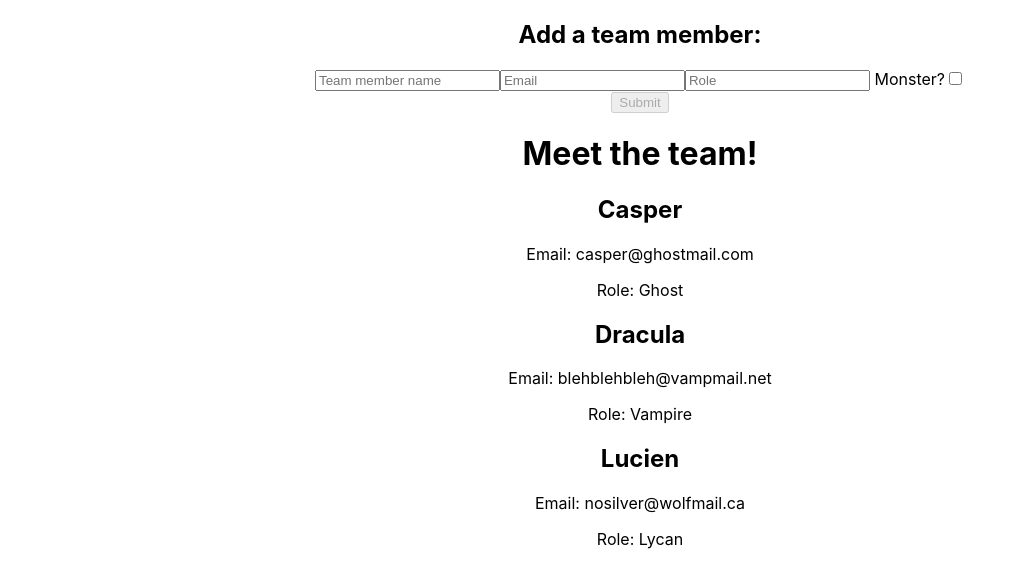
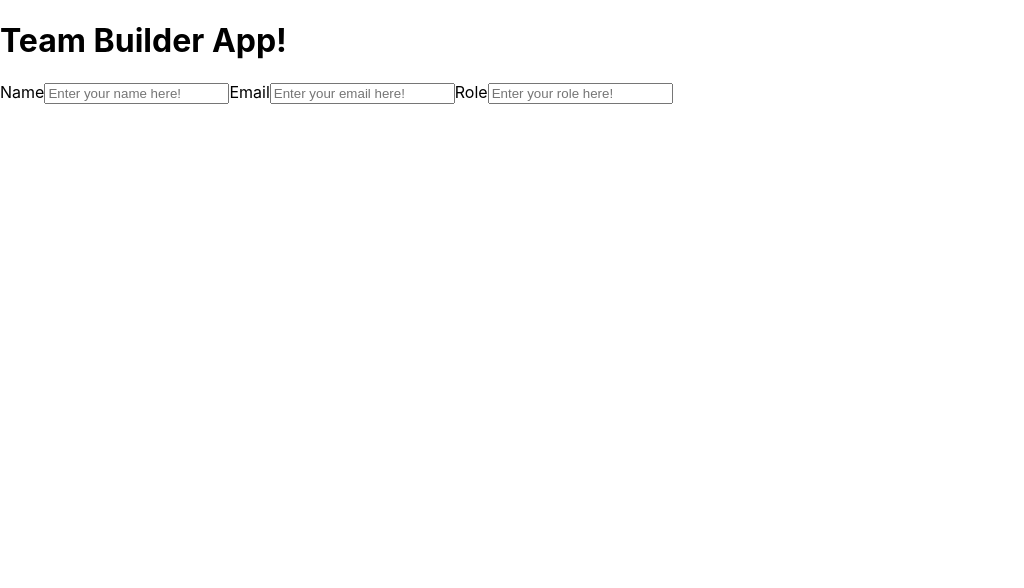
Before and after one commit to bloominstituteoftechnology/team-builder, a React (Create React App) app in the folder team-builder/: page / in a window 1280 px wide. Shown: the top 588 px of the page, without its empty margins (0-1024 px from the left). Built offline with nearby package versions, Linux system fonts and the light colour scheme.

Commit message:
final push

```diff
--- a/team-builder/src/App.js
+++ b/team-builder/src/App.js
@@ -1,69 +1,36 @@
-import logo from './logo.svg';
-import './App.css';
-import Form from './components/Form.js';
-import FormInfo from './Components/FormInfo'
 import React, { useState } from 'react';
 
-const teamList = [
-  {
-      name: 'Casper',
-      email: 'casper@ghostmail.com',
-      role: 'Ghost'
-  },
-  {
-      name: 'Dracula',
-      email: 'blehblehbleh@vampmail.net',
-      role: 'Vampire'
-  },
-  {
-      name: 'Lucien',
-      email: 'nosilver@wolfmail.ca',
-      role: 'Lycan'
-  }
-];
+import Form from './Components/Form'
 
 function App() {
-  const [formValues, setFormValues] = useState({ name: '', email: '', role: '', monster: false});
-  const [teamMember, setTeamMember] = useState(teamList);
+  const [members, setMembers] = useState([]);
+  const [values, setValues] = useState({name: '', email:'', role:''});
 
-  const submit = (e) => {
-    e.preventDefault();
-        const newTeamMember = {
-            name: formValues.name.trim(),
-            email: formValues.email.trim(),
-            role: formValues.role.trim()
-            }
-            setTeamMember(teamMember.concat(newTeamMember))
-            setFormValues({ name: '', email: '', role: '', monster: false})
-    };
+  const onSubmit= ()=> {
+    setMembers([values, ...members]);
+    setValues({name:'', email:'', role:''});
+  }
 
-  const update = (e) => {
-        const { name, value, checked, type } = e.target;
-        const realValue = type === 'checkbox' ? checked : value;
-        setFormValues({...formValues, [name]: realValue});
-    }
-
+  const onChange=(name, value) => {
+    setValues({ ...values, [name]: value })
+  }
 
 
   return (
     <div className="App">
-
+      <h1>Team Builder App!</h1>
       <Form
-        formValues={formValues}
-        submit={submit}
-        change={update}
-        teamMember={teamMember}
-      />
-      <h1> Meet the team! </h1>
-      {
-        teamMember.map(ea => {
+        values={values}
+        change={onChange}
+        submit={onSubmit}
+        />
+        {members.map((member,idx) => {
           return (
-            <FormInfo key={ea.id} details={ea}/>
+            <div key={idx}>
+              {member.email}, {member.name}, {member.role}
+            </div>
           )
-        })
-
-      }
-
+        })}
     </div>
   );
 }
--- a/team-builder/src/Components/Form.js
+++ b/team-builder/src/Components/Form.js
@@ -1,49 +1,49 @@
 import React from 'react';
 
 
+const Form = (props) => {
 
-export default function Form (props){
-  const { submit, change, formValues } = props;
+    const handleChange = event => {
+        const {name, value} = event.target;
 
+
+        props.change(name,value);
+    }
+
+    const handleSubmit = event => {
+        event.preventDefault();
+        props.submit();
+    }
     return(
-      <div>
-        <h2> Add a team member: </h2>
-        <form onSubmit={submit}>
+    <form onSubmit = {handleSubmit}>
+        <label>Name
+        <input
+            placeholder="Enter your name here!"
+            value={props.values.name}
+            name="name"
+            onChange={handleChange}
+        />
+        </label>
+        <label>Email
             <input
-              type='text'
-              value={formValues.name}
-              name='name'
-              onChange={change}
-              placeholder='Team member name'
+            placeholder="Enter your email here!"
+            value={props.values.email}
+            name="email"
+            onChange={handleChange}
             />
-             <input
-              type='email'
-              value={formValues.email}
-              name='email'
-              onChange={change}
-              placeholder='Email'
+        </label>
+        <label>Role
+            <input
+            placeholder="Enter your role here!"
+            value={props.values.role}
+            name="role"
+            onChange={handleChange}
             />
-            <input
-              type='text'
-              value={formValues.role}
-              name='role'
-              onChange={change}
-              placeholder='Role'
-            />
-            <label> Monster?
-                <input
-             type='checkbox'
-             name='monster'
-             checked={formValues.monster}
-             onChange={change}
-             />
-             </label>
-        <div>
-            <button disabled={!formValues.monster}> Submit </button>
-        </div>
-        </form>
-
-      </div>
+        </label>
+    </form>
     )
 
 }
+
+
+export default Form;
--- a/team-builder/src/Components/FormInfo.js
+++ /dev/null
@@ -1,17 +0,0 @@
-import React from 'react'
-
-export default function FormDetails (props) {
-    const { details } = props
-
-    if (!details) {
-        return <h3> Loading... </h3>
-    }
-
-    return(
-        <div className = 'details'>
-            <h2> {details.name} </h2>
-            <p> Email: {details.email} </p>
-            <p> Role: {details.role} </p>
-        </div>
-    )
-}
```
